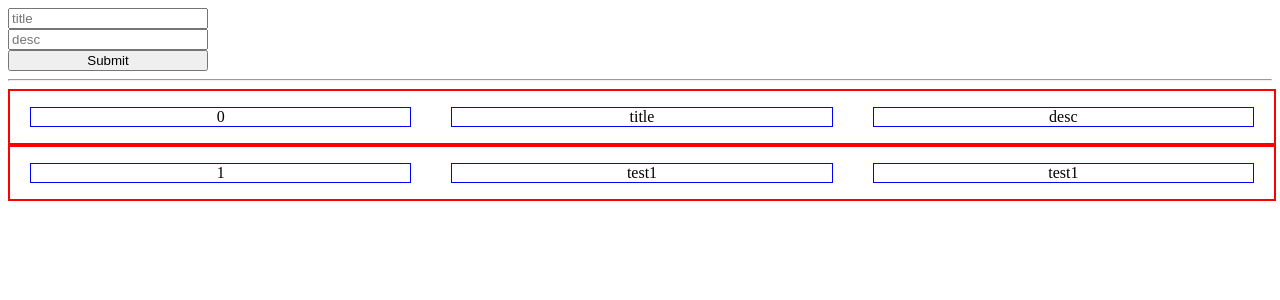
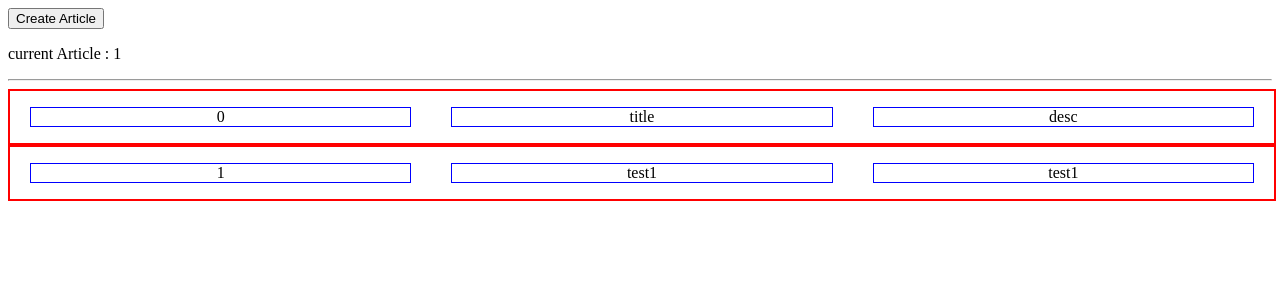
Before and after one commit to bora001/react_practice, a React (Create React App) app: page / in a window 1280 px wide. Shown: the top 300 px of the page. Built offline with nearby package versions, Linux system fonts and the light colour scheme.

Commit message:
Create article button & count article

```diff
--- a/package.json
+++ b/package.json
@@ -14,7 +14,6 @@
   "scripts": {
     "start": "react-scripts start",
     "build": "react-scripts build",
-    "test": "react-scripts test",
     "eject": "react-scripts eject"
   },
   "eslintConfig": {
--- a/public/index.html
+++ b/public/index.html
@@ -29,6 +29,7 @@
   <body>
     <noscript>You need to enable JavaScript to run this app.</noscript>
     <div id="root"></div>
+
     <!--
       This HTML file is a template.
       If you open it directly in the browser, you will see an empty page.
--- a/src/App.js
+++ b/src/App.js
@@ -1,13 +1,15 @@
-import React, { useState } from "react";
+import React, { useState, useMemo } from "react";
 
 import InputPage from "./InputPage";
 import InfoPage from "./InfoPage";
 
 function App() {
+  const [Create, setCreate] = useState(false);
   const [InputValue, setInputValue] = useState({
     title: "",
     desc: "",
   });
+
   const [ModifyValue, setModifyValue] = useState({
     title: "",
     desc: "",
@@ -26,6 +28,18 @@ function App() {
 
   const { title, desc } = InputValue;
   const { ModifyTitle, ModifyDesc } = ModifyValue;
+
+  function countArticle(Info) {
+    console.log("count articles....");
+    return Info.length - 1;
+  }
+
+  const count = useMemo(() => countArticle(Info), [Info]);
+
+  const onCreate = (e) => {
+    e.preventDefault();
+    setCreate(!Create);
+  };
 
   const onSubmit = (e) => {
     // let event = Object.assign({}, e);
@@ -71,20 +85,13 @@ function App() {
   const InfoModify = (id) => {
     if (Info[id].isModify) {
       // already modify
-      // let modifyInfo = Info.filter((info) => info.id == id);
-      // console.log(modifyInfo);
-      console.log("modifyInfo", ModifyValue);
       setInfo(
         Info.map((info) =>
           info.id == id ? { ...ModifyValue, id } : { ...info }
         )
       );
-
-      console.log(Info);
-      // setInfo([...Info, { id: currentId, ...InputValue, isActive: false }]);
-
-      console.log("already modify");
     } else {
+      //first modify
       setInfo(
         Info.map((info) =>
           info.id == id
@@ -92,18 +99,26 @@ function App() {
             : { ...info, isModify: false }
         )
       );
-      console.log("first modify");
     }
   };
 
   return (
     <div>
+      {Create && Create ? (
         <InputPage
           title={title}
           desc={desc}
           onSubmit={onSubmit}
           onChange={onChange}
+          onCreate={onCreate}
         />
+      ) : (
+        <button onClick={onCreate}>Create Article</button>
+      )}
+      <div>
+        <p>current Article : {count}</p>
+      </div>
+
       <hr />
       <InfoPage
         info={Info}
--- a/src/InfoPage.js
+++ b/src/InfoPage.js
@@ -100,6 +100,7 @@ function InfoPage({
               {content.isActive ? (
                 <div
                   className="btn_box"
+                  key={`btn` + `${index}`}
                   style={{
                     display: "flex",
                     justifyContent: "space-around",
--- a/src/InputPage.js
+++ b/src/InputPage.js
@@ -1,6 +1,6 @@
 import React from "react";
 
-function InputPage({ onSubmit, onChange, title, desc }) {
+function InputPage({ onSubmit, onChange, title, desc, onCreate }) {
   return (
     <div>
       <form
@@ -21,6 +21,7 @@ function InputPage({ onSubmit, onChange, title, desc }) {
           value={desc}
         />
         <button onSubmit={onSubmit}>Submit</button>
+        <button onClick={onCreate}>Cancel</button>
       </form>
     </div>
   );
```
Also changed, not shown: 1 other file (tests, documents, lock files or other folders). Lines whose indentation alone changed are shown as unchanged.
